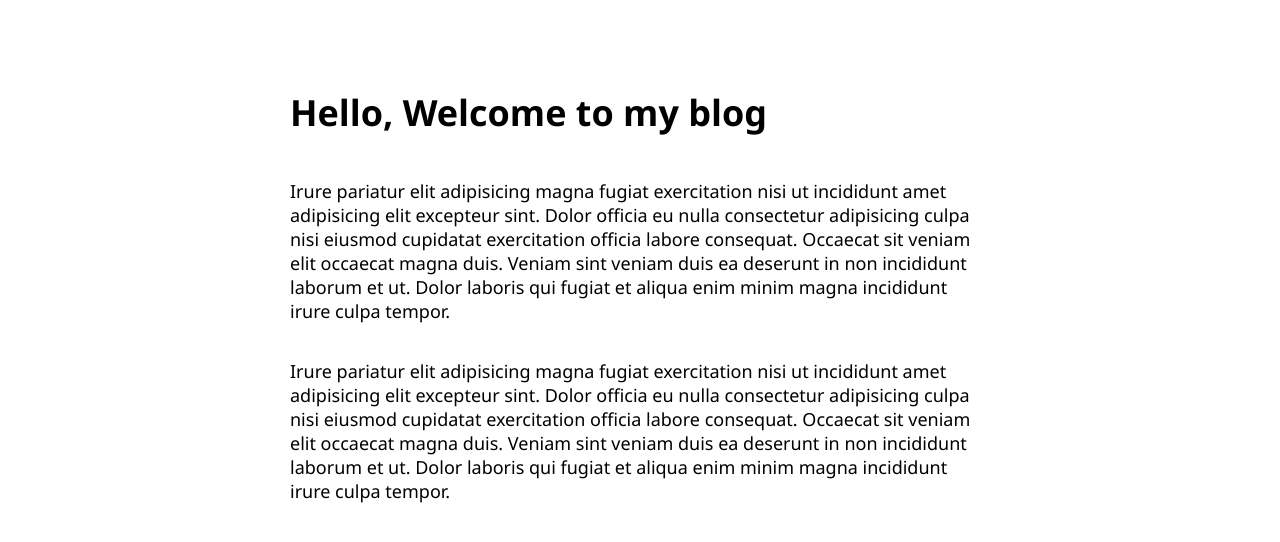
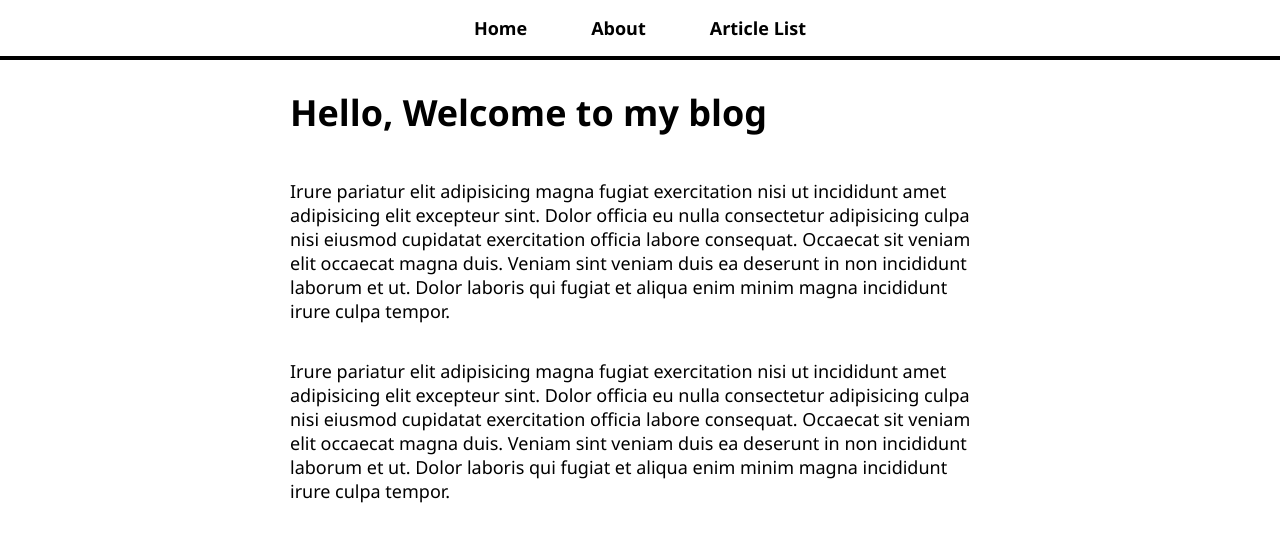
Before and after one commit to widzthedvloper/my-blog, a React (Create React App) app: page / in a window 1280 px wide. Shown: the top 542 px of the page. Built offline with nearby package versions, Linux system fonts and the light colour scheme.

Commit message:
Import Navbar

```diff
--- a/src/App.js
+++ b/src/App.js
@@ -3,6 +3,7 @@ import HomePage from './pages/HomePage';
 import AboutPage from './pages/AboutPage';
 import ArticlePage from './pages/ArticlePage';
 import ArticlesList from './pages/ArticlesList';
+import Navbar from '../NavBar';
 
 import {BrowserRouter as Router, Route } from 'react-router-dom';
 
@@ -10,6 +11,7 @@ function App() {
   return (
     <Router>
       <div className="App">
+        <Navbar />
         <div id="page-body">
           <Route path='/' component={HomePage} exact/>
           <Route path='/about' component={AboutPage}/>
```
